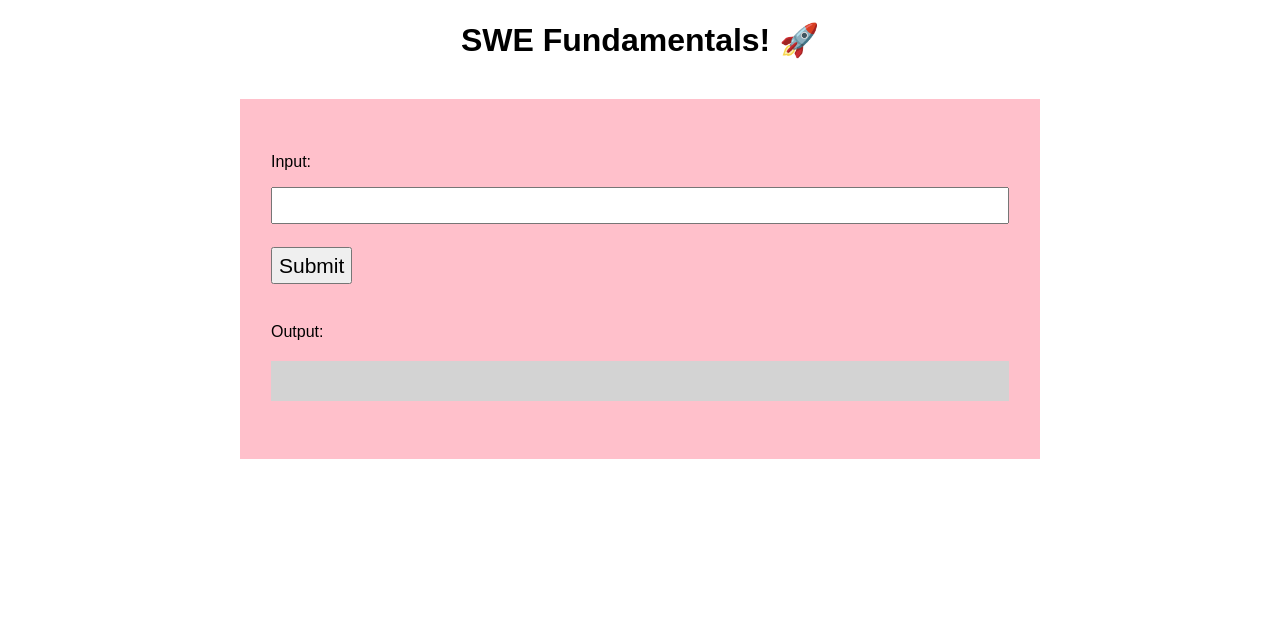
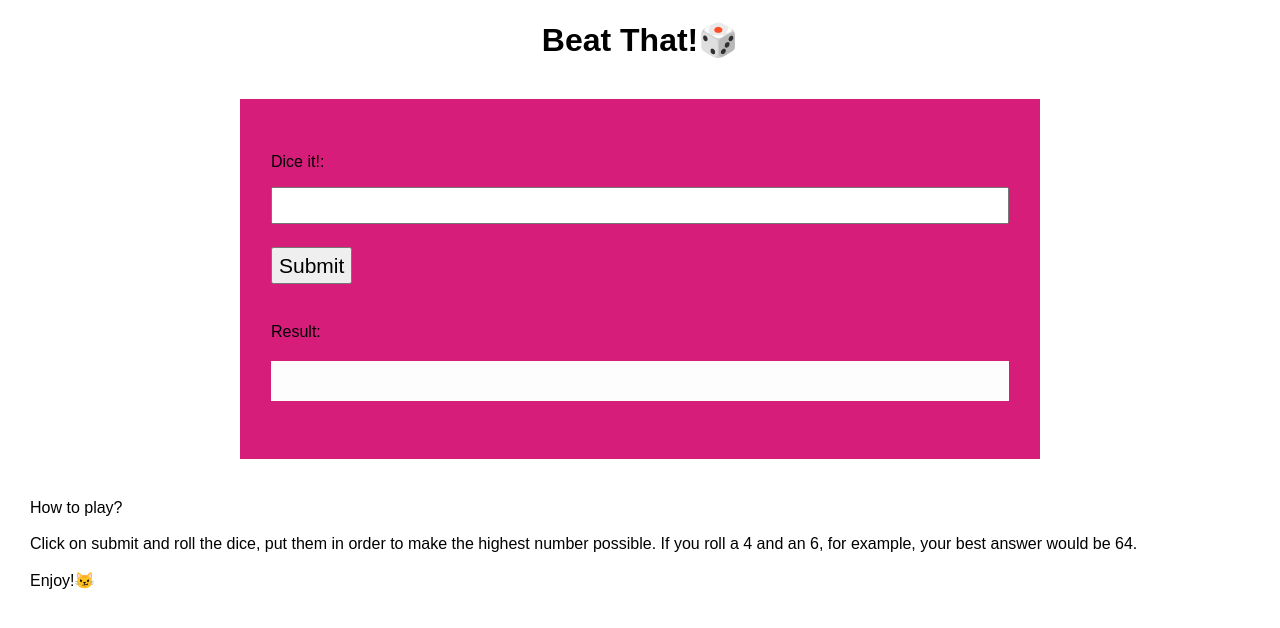
Before and after one commit to RoyKuah/Project2_Beatit_test, a plain HTML site: page index.html in a window 1280 px wide. Drawn offline with Linux system fonts and the light colour scheme.

Commit message:
Trying again lol

```diff
--- a/index.html
+++ b/index.html
@@ -1,21 +1,14 @@
-<!--  All HTML files begin with the following line: -->
 <!DOCTYPE html>
-<!-- This indicates that the rest of the lines that follow are to be interpreted as HTML. It tells the browser about what document type to expect. -->
-
-<!-- All text enclosed in angled brackets are known as HTML element tags. There are usually, but not always, starting and closing element "tags", each representing a HTML element.
-The <html> element is known as the root element of a HTML page. All other elements are encased within it. -->
 <html>
-  <!-- The <head> element contains meta information about the HTML page, information that is not rendered or displayed by the browser -->
   <head>
-    <!-- The <title> element specifies a title for the HTML page (which is shown in the browser's title bar or in the page's tab) and is the default name given to a bookmark of a webpage. -->
-    <title>SWE Fundamentals</title>
-    <!-- The <style> element contains information relating to the layout and style of the webpage. The syntax within a <style> tag is referred to as CSS - Cascading Style Sheets. -->
+    <title>Coding Basics</title>
     <style>
       * {
         box-sizing: border-box;
       }
 
       body {
+        background-color: rgb(255, 255, 255);
         font-family: sans-serif;
         margin-left: 30px;
         margin-right: 30px;
@@ -26,7 +19,7 @@ The <html> element is known as the root element of a HTML page. All other elemen
       }
 
       #container {
-        background-color: pink;
+        background-color: rgb(214, 29, 122);
         margin: 40px auto;
         max-width: 800px;
         padding: 38px 31px;
@@ -48,7 +41,7 @@ The <html> element is known as the root element of a HTML page. All other elemen
       }
 
       #output-div {
-        background-color: lightgrey;
+        background-color: rgb(253, 253, 253);
         margin: 20px auto;
         padding: 20px;
         width: 100%;
@@ -56,37 +49,25 @@ The <html> element is known as the root element of a HTML page. All other elemen
     </style>
   </head>
 
-  <!-- The <body> element defines the document's body, and is a container for all the visible contents that will be rendered by the browser.  -->
   <body>
-    <!-- The <h1> element defines a large heading. There are 6 pre-set header elements, <h1> to <h6> -->
-    <h1 id="header">SWE Fundamentals! 🚀</h1>
-    <!-- The <div> tag defines a division or a section in an HTML document, and is commonly use as a "container" for nested HTML elements. -->
+    <h1 id="header">Beat That!🎲</h1>
     <div id="container">
-      <!-- The <p> tag defines a paragraph element. -->
-      <p>Input:</p>
-      <!-- The self-closing <input /> tag represents a field for a user to enter input. -->
+      <p>Dice it!:</p>
       <input id="input-field" />
-      <!-- The self-closing <br /> tag represents a line break - a line's worth of spacing before dispalying the next element. -->
       <br />
-      <!-- The <button> tag represents.. you guessed it! a button. -->
       <button id="submit-button">Submit</button>
-      <p>Output:</p>
+      <p>Result:</p>
       <div id="output-div"></div>
     </div>
-    <!-- Everything below this is incorporating JavaScript programming logic into the webpage. -->
-    <!-- The script tag encloses JavaScript syntax for the browser to interpret programtically -->
-    <!-- The following line imports all code written in the script.js file -->
+    <footer>How to play? </br></br>Click on submit and roll the dice, put them in order to make the highest number possible. If you roll a 4 and an 6, for example, your best answer would be 64.</br></br>Enjoy!😼  </footer>
+    <!-- Import program logic -->
     <script src="script.js"></script>
     <!-- Define button click functionality -->
     <script>
-      // Declare and define a variable that represents the Submit Button
       var button = document.querySelector("#submit-button");
-      // When the submit button is clicked, access the text entered by the user in the input field
-      // And pass it as an input parameter to the main function as defined in script.js
       button.addEventListener("click", function () {
         // Set result to input value
         var input = document.querySelector("#input-field");
-        // Store the output of main() in a new variable
         var result = main(input.value);
 
         // Display result in output element
```
Also changed, not shown: 1 other file.
